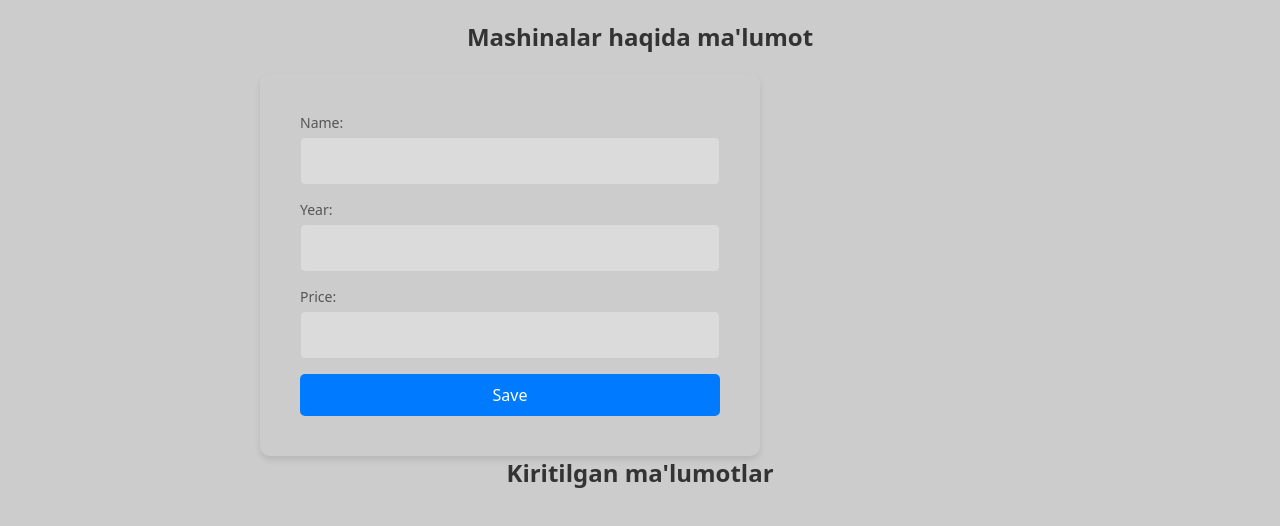
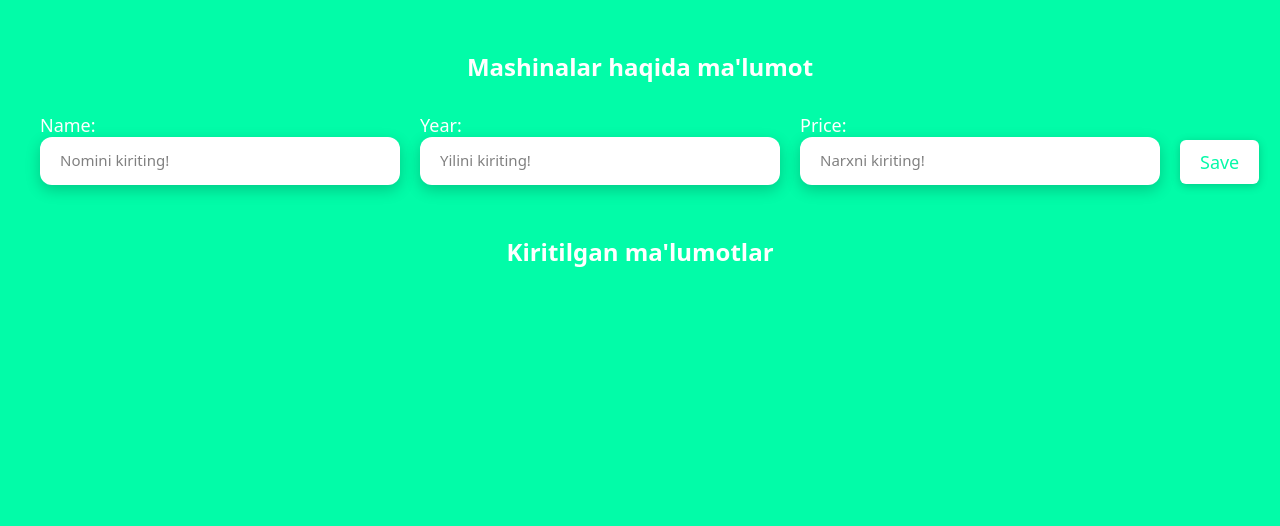
Before and after one commit to Ahrorbek05/sixty-month-exam, a React (Vite) app: page / in a window 1280 px wide. Shown: the top 526 px of the page. Built offline with nearby package versions, Linux system fonts and the light colour scheme; sample sign-in values are in the browser's storage.

Commit message:
Exam done!

```diff
--- a/src/components/Home/index.jsx
+++ b/src/components/Home/index.jsx
@@ -57,7 +57,7 @@ function handleDelete(index) {
         {error && <p className={styles.error}>{error}</p>}
         <div className={styles.formGroup}>
           <label className={styles.label}>Name:</label>
-          <input
+          <input placeholder='Nomini kiriting!'
             type="text"
             value={name}
             onChange={(e) => setName(e.target.value)}
@@ -67,7 +67,7 @@ function handleDelete(index) {
         </div>
         <div className={styles.formGroup}>
           <label className={styles.label}>Year:</label>
-          <input
+          <input placeholder='Yilini kiriting!'
             type="text"
             value={year}
             onChange={(e) => setYear(e.target.value)}
@@ -77,7 +77,7 @@ function handleDelete(index) {
         </div>
         <div className={styles.formGroup}>
           <label className={styles.label}>Price:</label>
-          <input
+          <input placeholder='Narxni kiriting!'
             type="text"
             value={price}
             onChange={(e) => setPrice(e.target.value)}
@@ -94,7 +94,7 @@ function handleDelete(index) {
           <div key={index} className={styles.card}>
             <h3 className={styles.cardTitle}>{item.name}</h3>
             <p className={styles.cardText}>Year: {item.year}</p>
-            <p className={styles.cardText}>Price: {item.price}</p>
+            <p className={styles.cardText}>Price: {item.price}$</p>
             <button className={styles.deleteButton} onClick={() => handleDelete(index)}><i class="fa-regular fa-trash-can"></i></button>
           </div>
         ))}
--- a/src/components/Home/index.module.css
+++ b/src/components/Home/index.module.css
@@ -1,112 +1,111 @@
-.container {
-    max-width: 800px;
-    margin: 0 auto;
-    padding: 20px;
-  }
+*{
+  margin: 0;
+  padding: 0;
+  box-sizing: border-box;
+  font-family: system-ui;
+}
 
-  .heading {
-    font-size: 24px;
-    font-weight: bold;
-    text-align: center;
-    margin-bottom: 20px;
-    color: #333;
-  }
+body{
+  background-color: rgb(2, 252, 168);
+}
 
-  .form {
-    display: flex;
-    flex-direction: column;
-    gap: 15px;
-    background-color: transparent;
-    padding: 40px;
-    width: 500px;
-    border-radius: 10px;
-    box-shadow: 0 4px 6px rgba(0, 0, 0, 0.1);
-  }
+.container{
+  max-width: 1200px;
+  width: 100%;
+  margin: 0 auto;
+}
 
-  .formGroup {
-    display: flex;
-    flex-direction: column;
-  }
+.button{
+  width: 100px;
+  padding: 22px 20px 22px 20px;
+  cursor: pointer;
+  height: 40px;
+  text-align: center;
+  display: flex;
+  align-items: center;
+  margin-top: 27px;
+  border: none;
+  background-color: #fff;
+  color: rgb(6, 249, 168);
+  box-shadow: 0px 2px 10px rgb(0, 0, 0, 0.2);
+  font-size: 18px;
+  font-weight: 500;
+}
 
-  .label {
-    font-size: 14px;
-    color: #555;
-    margin-bottom: 5px;
-  }
+.button:hover{
+  background-color: goldenrod;
+  color: #fff;
+}
 
-  .input {
-    padding: 10px;
-    font-size: 16px;
-    border: 1px solid #ccc;
-    border-radius: 5px;
-    width: 100%;
-    transition: border-color 0.2s;
-  }
+.cardContainer{
+  max-width: 1200px;
+  width: 100%;
+  display: flex;
+  gap: 30px;
+  flex-wrap: wrap;
+  margin-bottom: 100px;
+}
 
-  .input:focus {
-    border-color: #007bff;
-  }
+label{
+  color: #fff;
+  font-size: 18px;
+  font-weight: 500;
+}
 
-  .button {
-    padding: 10px 15px;
-    font-size: 16px;
-    background-color: #007bff;
-    color: white;
-    border: none;
-    width: 100%;
-    border-radius: 5px;
-    cursor: pointer;
-    transition: background-color 0.3s;
-  }
+input{
+  background-color: #fff;
+  box-shadow: 0px 5px 15px rgb(0, 0, 0, 0.2);
+}
 
-  .button:hover {
-    background-color: #0056b3;
-  }
+.form{
+  gap: 20px;
+  width: 600px;
+  display: flex;
+}
 
-  .cardContainer {
-    display: grid;
-    grid-template-columns: repeat(auto-fill, minmax(200px, 1fr));
-    gap: 81px;
-    margin-top: 20px;
-  }
+.card{
+  width: 380px;
+  margin-top: 50px;
+  height: auto;
+  border-radius: 12px;
+  background-color: white;
+  box-shadow: 0px 5px 15px rgb(0, 0, 0, 0.2);
+  border: 1px solid #000;
+  display: flex;
+  flex-direction: column;
+  border: none;
+  justify-content: center;
+  padding: 20px;
+}
 
-  .card {
-    width: 350px;
-    height: 200px;
-    background-color: white;
-    padding: 25px;
-    border-radius: 10px;
-    box-shadow: 0 4px 6px rgba(0, 0, 0, 0.1);
-    position: relative;
-  }
+.deleteButton{
+  width: 100px;
+  border: none;
+  cursor: pointer;
+  margin-left: 238px;
+}
 
-  .cardTitle {
-    font-size: 18px;
-    margin-bottom: 10px;
-    color: #333;
-  }
+.deleteButton:hover{
+  background-color: goldenrod;
+  color: #fff;
+}
 
-  .cardText {
-    margin-top: 50px;
-    font-size: 20px;
-    color: #888;
-  }
+.card .cardTitle{
+  margin-left: 19px;
+  font-size: 28px;
+  margin-bottom: 20px;
+  color: goldenrod;
+}
 
-  .deleteButton {
-    position: absolute;
-    top: 20px;
-    left: 230px;
-    padding: 10px 10px;
-    font-size: 12px;
-    color: white;
-    background-color: #dc3545;
-    border: none;
-    border-radius: 5px;
-    cursor: pointer;
-    transition: background-color 0.3s;
-    width: 100px;
-  }
+.cardText{
+  font-size: 22px;
+  color: #999898;
+  margin-top: 30px;
+}
 
-  .deleteButton:hover {
-    background-color: #c82333;
-  }
+.heading{
+  color: #fff;
+  text-align: center;
+  margin-top: 50px;
+  margin-bottom: 30px;
+}
```
